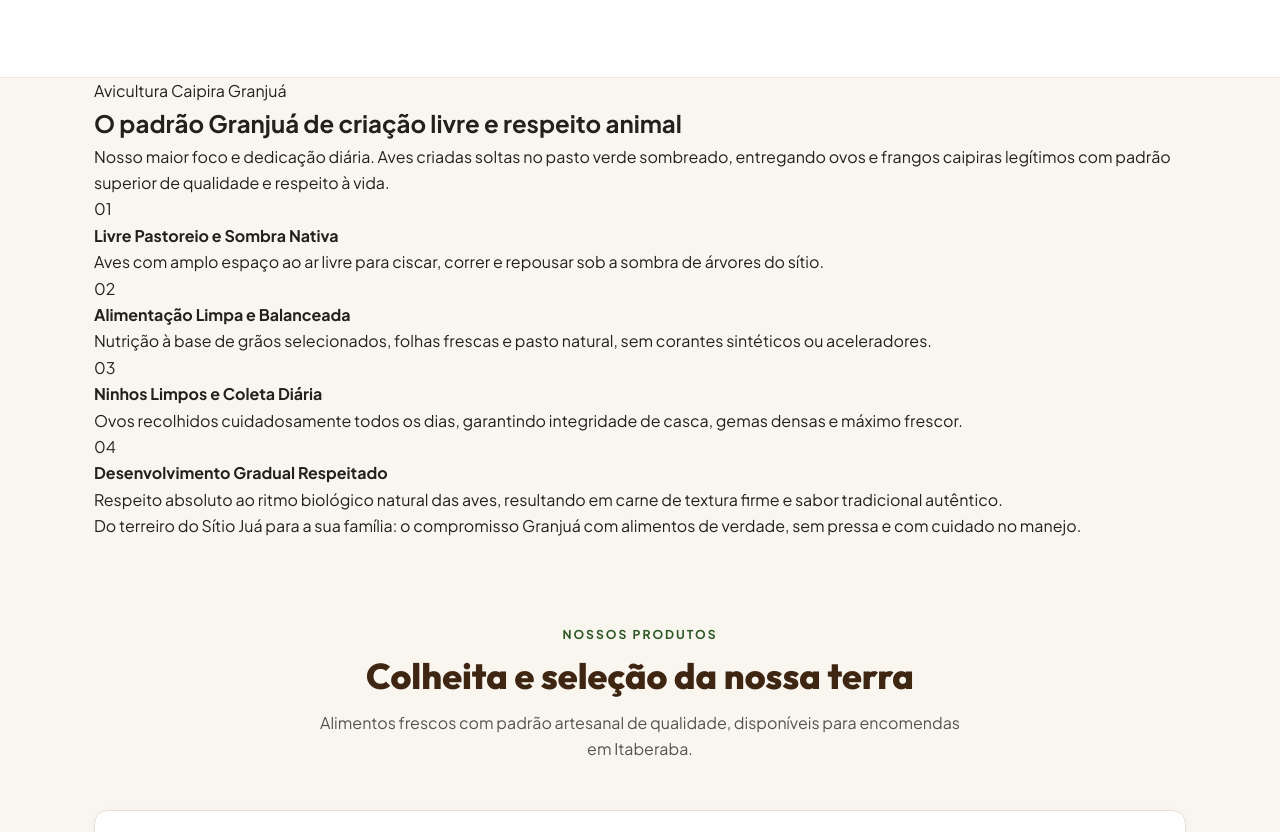
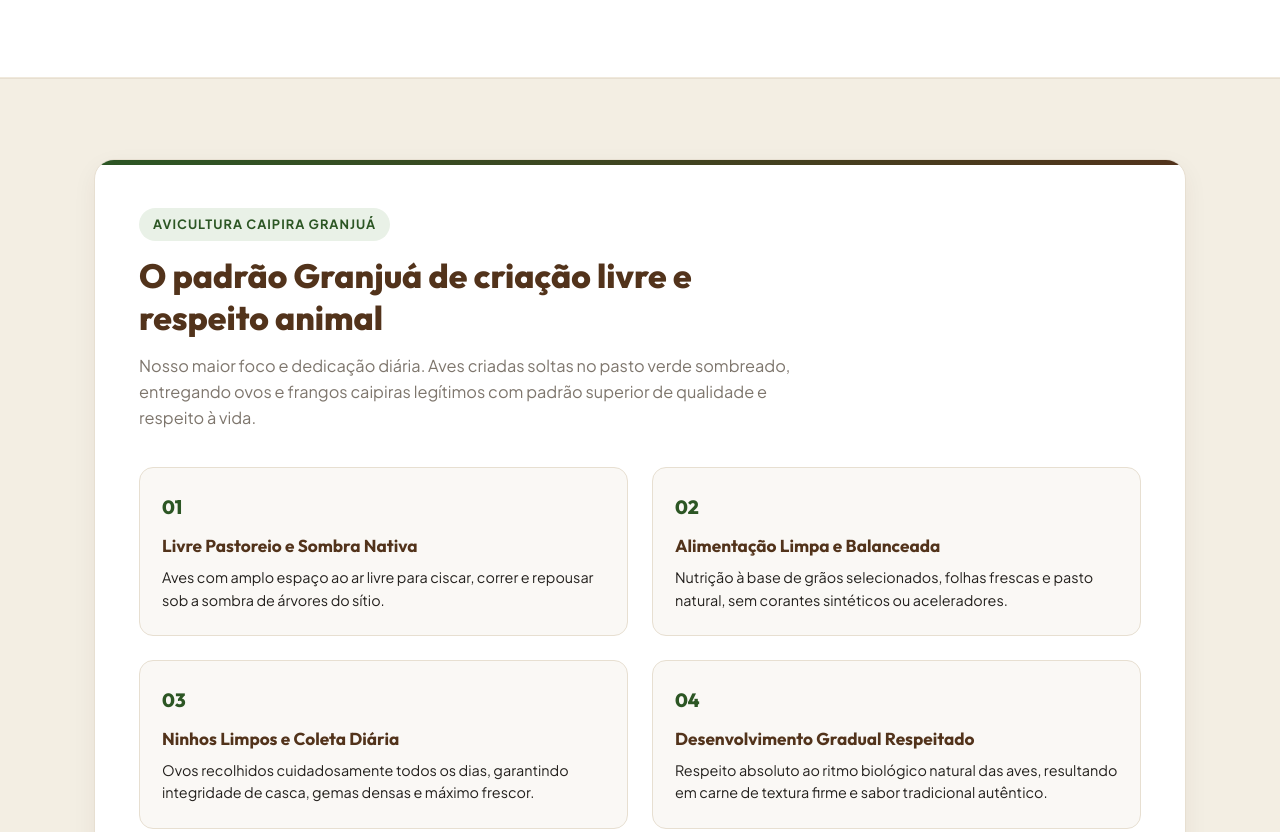
Before and after one commit to thierrissc/sitiojua, a plain HTML site: page index.html in a window 1280 px wide. Shown: the part 1630-2462 px from the top of the page. Drawn offline with Linux system fonts and the light colour scheme.

Commit message:
estilizacao da secao granjua e suporte a background atmosferico no hero mobile

```diff
--- a/styles.css
+++ b/styles.css
@@ -457,6 +457,123 @@
   font-size: 0.88rem;
   line-height: 1.5;
   color: var(--text-secondary);
+}
+
+.granjua-section {
+  padding: 80px 0;
+  background-color: #F3EEE3;
+  border-top: 1px solid var(--border-light);
+  border-bottom: 1px solid var(--border-light);
+}
+
+.granjua-card {
+  background-color: #FFFFFF;
+  border-radius: var(--radius-lg);
+  padding: 48px 44px;
+  box-shadow: var(--shadow-card);
+  border: 1px solid var(--border-light);
+  position: relative;
+  overflow: hidden;
+}
+
+.granjua-card::before {
+  content: '';
+  position: absolute;
+  top: 0;
+  left: 0;
+  right: 0;
+  height: 5px;
+  background: linear-gradient(90deg, var(--color-green-primary) 0%, var(--color-brown-primary) 100%);
+}
+
+.granjua-header {
+  max-width: 680px;
+  margin-bottom: 36px;
+}
+
+.granjua-tag {
+  display: inline-block;
+  font-size: 0.8rem;
+  font-weight: 700;
+  text-transform: uppercase;
+  letter-spacing: 1px;
+  color: var(--color-green-primary);
+  background-color: var(--color-green-soft);
+  padding: 6px 14px;
+  border-radius: var(--radius-full);
+  margin-bottom: 14px;
+}
+
+.granjua-title {
+  font-family: var(--font-heading);
+  font-size: 2.1rem;
+  font-weight: 800;
+  color: var(--color-brown-primary);
+  line-height: 1.25;
+  margin-bottom: 14px;
+}
+
+.granjua-subtitle {
+  font-size: 1.02rem;
+  color: var(--text-muted);
+  line-height: 1.6;
+}
+
+.granjua-features {
+  display: grid;
+  grid-template-columns: repeat(2, 1fr);
+  gap: 24px;
+  margin-bottom: 32px;
+}
+
+.granjua-feature-item {
+  background-color: #FAF8F5;
+  padding: 24px 22px;
+  border-radius: var(--radius-md);
+  border: 1px solid var(--border-light);
+  transition: transform 0.2s ease, box-shadow 0.2s ease;
+}
+
+.granjua-feature-item:hover {
+  transform: translateY(-2px);
+  box-shadow: 0 6px 16px rgba(63, 38, 19, 0.06);
+}
+
+.granjua-feature-num {
+  font-family: var(--font-heading);
+  font-size: 1.2rem;
+  font-weight: 800;
+  color: var(--color-green-primary);
+  margin-bottom: 8px;
+}
+
+.granjua-feature-item h4 {
+  font-family: var(--font-heading);
+  font-size: 1.08rem;
+  font-weight: 700;
+  color: var(--color-brown-primary);
+  margin-bottom: 6px;
+}
+
+.granjua-feature-item p {
+  font-size: 0.9rem;
+  color: var(--text-dark);
+  line-height: 1.55;
+}
+
+.granjua-banner-quote {
+  padding: 18px 22px;
+  background-color: var(--color-green-soft);
+  border-left: 4px solid var(--color-green-primary);
+  border-radius: 0 var(--radius-sm) var(--radius-sm) 0;
+}
+
+.granjua-banner-quote p {
+  font-size: 0.94rem;
+  font-style: italic;
+  font-weight: 500;
+  color: var(--color-green-primary);
+  line-height: 1.6;
 }
 
 .products-section {
@@ -936,11 +1053,20 @@
   }
 
   .hero-section {
-    padding: 30px 0 44px;
+    padding: 36px 0 44px;
+    background-image: linear-gradient(rgba(249, 246, 240, 0.90), rgba(249, 246, 240, 0.94)), url('assets/images/porteira-sitio-jua.jpg');
+    background-size: cover;
+    background-position: center top;
+    background-repeat: no-repeat;
+    border-bottom: 1px solid var(--border-light);
   }
 
   .hero-grid {
-    gap: 26px;
+    gap: 0;
+  }
+
+  .hero-image-wrap {
+    display: none;
   }
 
   .badge-location {
@@ -985,10 +1111,6 @@
     border: 1px solid var(--border-light);
   }
 
-  .hero-image-wrap {
-    aspect-ratio: 4 / 4;
-  }
-
   .about-section {
     padding: 44px 0;
   }
@@ -999,6 +1121,23 @@
 
   .about-photo-wrap {
     aspect-ratio: 4 / 4;
+  }
+
+  .granjua-section {
+    padding: 44px 0;
+  }
+
+  .granjua-card {
+    padding: 26px 18px;
+  }
+
+  .granjua-title {
+    font-size: 1.55rem;
+  }
+
+  .granjua-features {
+    grid-template-columns: 1fr;
+    gap: 14px;
   }
 
   .section-header {
```
